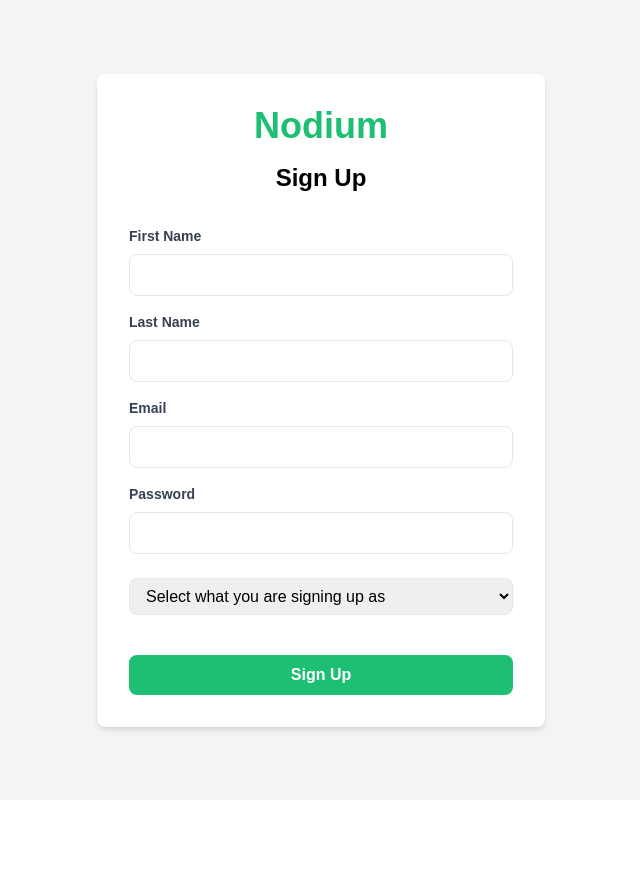
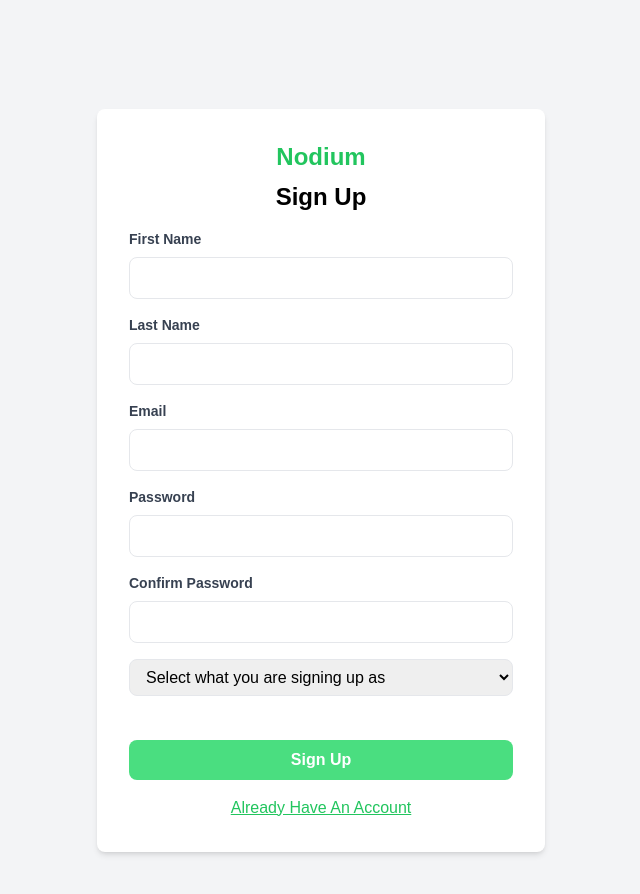
Before and after one commit to miriamemmanuel21/NodiumFrontend, a React (Create React App) app: page /signup in a window 1280 px wide. Shown: the top 894 px of the page, without its empty margins (319-959 px from the left). Before the commit the page ends 800 px from the top, so only its background shows below. Built offline with nearby package versions, Linux system fonts and the light colour scheme.

Commit message:
update sign up page

```diff
--- a/src/Component/Aurthentication/Login.jsx
+++ b/src/Component/Aurthentication/Login.jsx
@@ -11,7 +11,6 @@
             const countdown = setInterval(() => {
                 setTimer((prevTimer) => prevTimer - 1);
             }, 1000);
-
             return () => clearInterval(countdown);
         }
     }, [timer]);
--- a/src/Component/Aurthentication/SignUp.jsx
+++ b/src/Component/Aurthentication/SignUp.jsx
@@ -1,171 +1,209 @@
-import React, {useEffect, useState} from 'react';
-import ServiceProvider from '../DashBoard/ServiceProvider';
-import Customer from '../DashBoard/Customer';
+import React, { useState } from 'react';
+import { Formik, Field, Form } from 'formik';
+import * as Yup from 'yup';
+import { Icon } from '@iconify/react';
+import { toast,ToastContainer } from 'react-toastify';
+import {useNavigate} from "react-router-dom";
+import styles from '../../index.module.css'
 
-const SignupForm = () => {
-    const [formData, setFormData] = useState({
-        'firstname': '',
-        'lastname': '',
-        email: '',
-        password: '',
-        role: ''
+export default function SignupForm (){
+    let userSchema = Yup.object().shape({
+        email: Yup.string()
+            .email('Invalid email')
+            .matches(/^[^\s@]+@[^\s@]+\.[^\s@]+$/, 'Invalid email format')
+            .required('Email is required'),
+        password: Yup.string()
+            .matches(/^(?=.*[a-zA-Z])(?=.*[0-9])(?=.*[,/;!#@%^*&(){}~`])/,
+                'Password must contain letters, numbers, and special characters')
+            .min(8, 'Password must be at least 8 characters long')
+            .required('Password is required'),
+        confirmPassword: Yup.string()
+            .oneOf([Yup.ref('password'), null], 'Passwords must match')
+            .required('Confirm password is required'),
+        firstname: Yup.string()
+            .matches(/^[a-zA-Z]{2,}/, 'Invalid firstname provided')
+            .required('First name is required'),
+        lastname: Yup.string()
+            .matches(/^[a-zA-Z]{2,}/, 'Invalid lastname provided')
+            .required('Last name is required'),
     });
+    const Navigate = useNavigate();
+    const [isClicked, setClicked] = useState(false);
     const [userRole, setUserRole] = useState('');
     const [error, setError] = useState('');
     const [color, setColor] = useState('#1dbf73');
+    const [passwordVisible, setPasswordVisible] = useState(false);
 
-    useEffect(() => {
-        const colors = ['#1dbf73', '#17a864'];
-        let index = 0;
-        const interval = setInterval(() => {
-            setColor(colors[index]);
-            index = (index + 1) % colors.length;
-        }, 1000);
-
-        return () => clearInterval(interval);
-    }, []);
-
-    const handleChange = (e) => {
-        setFormData({
-            ...formData,
-            [e.target.name]: e.target.value
-        })
-    };
-
-    const validatePassword = (password) => {
-        const strongPasswordPattern = /^(?=.*[0-9])(?=.*[!@#$%^&*])[A-Za-z0-9!@#$%^&*]{8,}$/;
-        return strongPasswordPattern.test(password);
-    };
-
-    const handleSubmit = async (e) => {
-        e.preventDefault();
-        setUserRole(formData.role);
-
-        // Client-side password validation
-        if (!validatePassword(formData.password)) {
-            setError('Password must be at least 8 characters long and include a number and a special character.');
-            return;
-        }
-
+    const handleSubmit = async (values) => {
         try {
-            const response = await fetch('https://example.com/api/signup', {
+            const response = await fetch(
+                `http://localhost:8080/api/v1/nodium/${userRole === 'Service Provider' ? 'providers' : 'users'}/register`,
+                {
                     method: 'POST',
                     headers: {
-                    'Content-Type': 'application/json'
+                        'Content-Type': 'application/json',
                     },
-                body: JSON.stringify(formData)
+                    body: JSON.stringify(values),
+                }
+            );
+            console.log(response);
+            if (response.status === 200) {
+                toast.success('Registration Successful',{
+                    position:"top-center",
+                    autoClose:5000,
+                    isLoading:true,
+                    pauseOnHover:true,
+                    theme:"dark"
                 });
-
-            if (response.ok) {
-                console.log('Form submitted successfully');
-            } else {
-                setError('Form submission failed: ' + response.statusText);
+                values.role==='Service Provider'? Navigate('/provider_dashboard ') : Navigate('/webdeveloper');
             }
         } catch (error) {
             setError('Error submitting form: ' + error.message);
+            setClicked(false);
         }
     };
 
-    if (userRole === 'Service Provider') {
-        return <ServiceProvider />;
-    } else if (userRole === 'Customer') {
-        return <Customer />;
-    }
-
     return (
-        <div className="flex justify-center items-center h-screen bg-gray-100">
+        <div className={`py-20 bg-[#F3F4F6] ${styles.slider}`}>
+            <div className="flex justify-center items-center h-screen bg-gray-100 lg:py-20 ">
                 <div className="w-full max-w-md bg-white p-8 rounded-lg shadow-md">
-                <h1 className="text-4xl font-bold text-center mb-4" style={{color: color}}>Nodium</h1>
-                <h2 className="text-2xl font-bold text-center mb-8">Sign Up</h2>
-                <form onSubmit={handleSubmit}>
+                    <h1 className="text-2xl font-bold text-center mb-2 text-green-500" >
+                        Nodium
+                    </h1>
+                    <h2 className="text-2xl font-bold text-center mb-4">Sign Up</h2>
+                    <Formik
+                        initialValues={{
+                            email: '',password: '',confirmPassword: '',
+                            firstname: '',lastname: '', role: '',
+                        }}
+                        validationSchema={userSchema}
+                        onSubmit={handleSubmit}
+                    >
+                        {({
+                              values,
+                              errors,
+                              touched,
+                              handleChange,
+                              handleBlur,
+                          }) => (
+                            <Form>
                                 <div className="mb-4">
                                     <label className="block text-gray-700 text-sm font-bold mb-2" htmlFor="firstname">
                                         First Name
                                     </label>
-                        <input
+                                    <Field
                                         type="text"
-                            id="firstname"
+                                        onChange={handleChange}
+                                        onBlur={handleBlur}
                                         name="firstname"
-                            value={formData['firstname']}
-                            onChange={handleChange}
+                                        placeholder="Enter your first name"
                                         className="w-full px-3 py-2 border rounded-lg focus:outline-none focus:ring-2 focus:ring-blue-500"
-                            placeholder="Enter your first name"
-                            required
+                                        style={{borderColor: errors.firstname && touched.firstname ? 'red' : 'inherit'}}
                                     />
+                                    {errors.firstname && touched.firstname && (<p className={'text-sm'}>{errors.firstname}</p>)}
                                 </div>
 
                                 <div className="mb-4">
                                     <label className="block text-gray-700 text-sm font-bold mb-2" htmlFor="lastname">
                                         Last Name
                                     </label>
-                        <input
+                                    <Field
                                         type="text"
-                            id="lastname"
+                                        onChange={handleChange}
+                                        onBlur={handleBlur}
                                         name="lastname"
-                            value={formData['lastname']}
-                            onChange={handleChange}
+                                        placeholder="Enter your last name"
                                         className="w-full px-3 py-2 border rounded-lg focus:outline-none focus:ring-2 focus:ring-blue-500"
-                            placeholder="Enter your last name"
-                            required
+                                        style={{borderColor: errors.lastname && touched.lastname ? 'red' : 'inherit'}}
                                     />
+                                    {errors.lastname && touched.lastname && (<p className={'text-sm'}>{errors.lastname}</p>)}
                                 </div>
 
                                 <div className="mb-4">
                                     <label className="block text-gray-700 text-sm font-bold mb-2" htmlFor="email">
                                         Email
                                     </label>
-                        <input
+                                    <Field
                                         type="email"
-                            id="email"
                                         name="email"
-                            value={formData.email}
-                            onChange={handleChange}
+                                        placeholder="Enter your email"
                                         className="w-full px-3 py-2 border rounded-lg focus:outline-none focus:ring-2 focus:ring-blue-500"
-                            placeholder="Enter your email address"
-                            required
+                                        style={{borderColor: errors.email && touched.email ? 'red' : 'inherit'}}
                                     />
+                                    {errors.email && touched.email && (<p className={'text-sm'}>{errors.email}</p>)}
                                 </div>
-                    <div className="mb-6">
+
+                                <div className="mb-4 relative">
                                     <label className="block text-gray-700 text-sm font-bold mb-2" htmlFor="password">
                                         Password
                                     </label>
-                        <input
+                                    <Field
+                                        type={passwordVisible ? 'text' : 'password'}
+                                        name="password"
+                                        placeholder="Enter your password"
+                                        className="w-full px-3 py-2 border rounded-lg focus:outline-none focus:ring-2 focus:ring-blue-500"
+                                        style={{borderColor: errors.password && touched.password ? 'red' : 'inherit'}}
+                                    />
+                                    {errors.password && touched.password && (<p className={'text-sm'}>{errors.password}</p>)}
+                                </div>
+
+                                <div className="mb-4">
+                                    <label className="block text-gray-700 text-sm font-bold mb-2"
+                                           htmlFor="confirmPassword">
+                                        Confirm Password
+                                    </label>
+                                    <Field
                                         type="password"
-                            id="password"
-                            name="password"
-                            value={formData.password}
-                            onChange={handleChange}
+                                        name="confirmPassword"
+                                        placeholder="Confirm your password"
                                         className="w-full px-3 py-2 border rounded-lg focus:outline-none focus:ring-2 focus:ring-blue-500"
-                            placeholder="Enter your password"
+                                        style={{borderColor: errors.confirmPassword && touched.confirmPassword ? 'red' : 'inherit'}}
+                                    />
+                                    {errors.confirmPassword && touched.confirmPassword && (
+                                        <p className={'text-sm'}>{errors.confirmPassword}</p>
+                                    )}
+                                </div>
+
+                                <div className="mb-1">
+                                    <Field
+                                        as="select"
+                                        name="role"
                                         required
-                        />
+                                        className="mb-10 w-full px-3 py-2 border rounded-lg focus:outline-none focus:ring-2 focus:ring-blue-500"
+                                        onChange={(e) => {
+                                            handleChange(e);
+                                            setUserRole(e.target.value);
+                                        }}
+                                    >
+                                        <option value="" disabled hidden>Select what you are signing up as</option>
+                                        <option value="Service Provider">SERVICE PROVIDER</option>
+                                        <option value="Customer">CUSTOMER</option>
+                                    </Field>
                                 </div>
-                    <div>
-                        <select
-                            name='role'
-                            id={'select'}
-                            value={formData.role}
-                            onChange={handleChange}
-                            required
-                            className=" mb-10 w-full px-3 py-2 border rounded-lg focus:outline-none focus:ring-2 focus:ring-blue-500"
-                        >
-                            <option value={''} disabled>Select what you are signing up as</option>
-                            <option value={'Service Provider'}>Service Provider</option>
-                            <option value={'Customer'}>Customer</option>
-                        </select>
-                    </div>
-                    <div className="flex items-center justify-between">
+
+                                <div className="flex items-center justify-between w-full">
                                     <button
                                         type="submit"
-                            className="w-full bg-[#1dbf73] text-white font-bold py-2 px-4 rounded-lg hover:bg-[#17a864] focus:outline-none focus:ring-2 focus:ring-blue-500"
+                                        className={`${isClicked ? 'py-[10px]' : ''} w-full bg-green-400 text-white font-bold py-2 px-4 rounded-lg
+                                         hover:bg-green-600 focus:outline-none focus:ring-2 focus:ring-blue-500`}
                                     >
-                            Sign Up
+                                        {isClicked ? (
+                                            <Icon icon="eos-icons:bubble-loading" width={40} height={40}
+                                                  style={{color: 'black'}}/>
+                                        ) : (
+                                            'Sign Up'
+                                        )}
                                     </button>
                                 </div>
-                </form>
+                                <p onClick={()=>{Navigate('/login')}} className={`pt-4 cursor-pointer text-center ${styles.underline} hover:text-black text-green-500`}>
+                                    Already Have An Account
+                                </p>
+                            </Form>
+                        )}
+                    </Formik>
+                    <ToastContainer/>
+                </div>
             </div>
         </div>
     );
-};
-
-export default SignupForm;
+}
--- a/src/index.module.css
+++ b/src/index.module.css
@@ -13,6 +13,14 @@
     background-repeat: no-repeat;
     height: 99.9vh;
 }
+@keyframes __slideInLeft {
+    from{
+        transform: translateX(-100%);
+    }
+    to{
+        transform: translateX(0);
+    }
+}
 .tag:hover{
     background: linear-gradient(to right,#E6E3EB 50%,#F9F1ED);
 }
@@ -22,3 +30,9 @@
 .background{
     background: linear-gradient(to right,#F9F1ED 30%,#E6E3EB , #F9F1ED,#E6E3EB,#F9F1ED,#F9F1ED );
 }
+.slider{
+    animation: __slideInLeft 1s;
+}
+.underline{
+    text-decoration: underline;
+}
--- a/src/provider_components/applications/applied_jobs.jsx
+++ b/src/provider_components/applications/applied_jobs.jsx
@@ -1,7 +1,6 @@
 import {useEffect, useState} from "react";
 import {ToastContainer} from "react-toastify";
 import {Icon} from "@iconify/react";
-
 export default function AppliedJobsContents() {
     const [jobs, setJobs] = useState([]);
     const [loading, setLoading] = useState(true);
@@ -34,7 +33,7 @@
 
     return (
         <div className={`bg-white m-[5%]`}>
-            <p className={`text-sm md:text-lg font-medium md:font-bold p-[1%] bg-gray-400 rounded`}>Applied Jobs</p>
+            <p className={`text-sm md:text-lg font-medium md:font-bold p-[1%] bg-[#C1C1C1] rounded`}>Applied Jobs</p>
             {loading ? (
                 <div>Loading...</div>
             ) : jobs && jobs.length > 0 ? (
--- a/src/provider_components/forbidden_pages.jsx
+++ b/src/provider_components/forbidden_pages.jsx
@@ -5,8 +5,8 @@
 export default function Invalids() {
     const navigate = useNavigate();
     return (
-        <div className={`bg-black justify-center items-center flex ${styles.invalid} pt-[]lg:pt-[35vw]`}>
-            <button onClick={() => { navigate('/provider-business') }} className={'text-xl p-[10px] md:text-4xl font-bold text-green-600 bg-white md:p-[30px] rounded-3xl hover:bg-gray-200'}>
+        <div className={`bg-black justify-center items-center flex ${styles.invalid} `}>
+            <button onClick={() => { navigate('/provider-business') }} className={'text-xl p-[10px] md:text-2xl font-bold text-green-600 bg-white md:p-[30px] rounded-3xl hover:bg-gray-200'}>
                 Return Back To Dashboard
             </button>
         </div>
```
Lines whose indentation alone changed are shown as unchanged.
